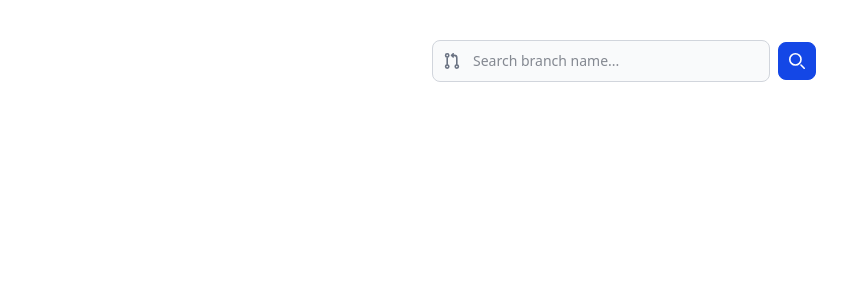
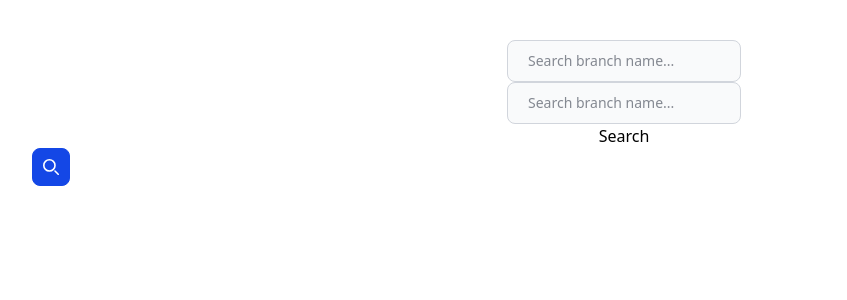
Before and after one commit to ghostbyte-dev/github-release-stats, a Next.js app: page / in a window 1280 px wide. Shown: the top 300 px of the page, without its empty margins (16-863 px from the left). Built offline with nearby package versions, Linux system fonts and the light colour scheme.

Commit message:
implement search with api

```diff
--- a/app/page.tsx
+++ b/app/page.tsx
@@ -3,23 +3,20 @@
 import Card from "@/components/card";
 import SearchBar from "@/components/searchBar";
 import type { Release } from "@/types/release";
+import type { Search } from "@/types/search";
 import { useMutation } from "@tanstack/react-query";
-import { useState } from "react";
 
 export default function Home() {
-  const [searchString, setSearchString] = useState<string>("");
-
   const releases = useMutation({
-    mutationFn: () => fetchReleases(),
+    mutationFn: (search: Search) => fetchReleases(search),
     onSuccess(data) {
       console.log(data);
     },
   });
 
-  const fetchReleases = async (): Promise<Release[]> => {
-    console.log("hallo");
+  const fetchReleases = async (search: Search): Promise<Release[]> => {
     const response = await fetch(
-      "/api/releases?user=ghostbyte-dev&repo=pixelix"
+      `/api/releases?user=${search.user}&repo=${search.repo}`
     );
     if (!response.ok) {
       throw new Error("Network response was not ok");
@@ -28,22 +25,40 @@ export default function Home() {
     return response.json();
   };
 
-  const search = () => {
-    console.log("hallo");
-    releases.mutate();
+  const search = (search: Search) => {
+    releases.mutate(search);
   };
 
   return (
     <div>
       <SearchBar
-        onChange={(value) => setSearchString(value)}
-        value={searchString}
         onSubmit={search}
       />
+      <button
+        type="submit"
+        className="p-2.5 ms-2 text-sm font-medium text-white bg-blue-700 rounded-lg border border-blue-700 hover:bg-blue-800 focus:ring-4 focus:outline-none focus:ring-blue-300 dark:bg-blue-600 dark:hover:bg-blue-700 dark:focus:ring-blue-800"
+      >
+        <svg
+          className="w-4 h-4"
+          aria-hidden="true"
+          xmlns="http://www.w3.org/2000/svg"
+          fill="none"
+          viewBox="0 0 20 20"
+        >
+          <path
+            stroke="currentColor"
+            strokeLinecap="round"
+            strokeLinejoin="round"
+            strokeWidth="2"
+            d="m19 19-4-4m0-7A7 7 0 1 1 1 8a7 7 0 0 1 14 0Z"
+          />
+        </svg>
+        <span className="sr-only">Search</span>
+      </button>
       {releases.data ? (
         <div>
           {releases.data.map((release: Release) => {
-            return <div key={release.url}>{release.url}</div>;
+            return <div key={release.url}>{release.name}</div>;
           })}
         </div>
       ) : (
--- a/components/card.tsx
+++ b/components/card.tsx
@@ -1,4 +1,4 @@
-import { Release } from "@/types/release";
+import type { Release } from "@/types/release";
 
 interface CardProps {
   releases: Release[];
@@ -11,7 +11,7 @@ const Card = ({ releases }: CardProps) => {
     <div className="p-5 bg-neutral-200 rounded-2xl">
       <p>{latestRelease.author.login}</p>
       <span className="font-bold text-3xl">
-        {latestRelease.assets[0].download_count}
+        {latestRelease.assets[0]?.download_count ?? ""}
       </span>
     </div>
   );
--- /dev/null
+++ b/components/input.tsx
@@ -0,0 +1,26 @@
+interface InputProps {
+  value: string;
+  onChange: (e: string) => void;
+}
+
+const Input = (props: InputProps) => {
+  return (
+    <div
+      className="flex items-center max-w-sm mx-auto"
+    >
+      <label htmlFor="simple-search" className="sr-only">
+        Search
+      </label>
+        <input
+          type="text"
+          id="simple-search"
+          className="bg-gray-50 border border-gray-300 text-gray-900 text-sm rounded-lg focus:ring-blue-500 focus:border-blue-500 block w-full ps-5 p-2.5  dark:bg-gray-700 dark:border-gray-600 dark:placeholder-gray-400 dark:text-white dark:focus:ring-blue-500 dark:focus:border-blue-500"
+          placeholder="Search branch name..."
+          required
+          onChange={(e) => props.onChange(e.target.value)}
+        />
+      </div>
+  );
+};
+
+export default Input;
--- a/components/searchBar.tsx
+++ b/components/searchBar.tsx
@@ -1,68 +1,23 @@
+"use client"
+import { useState } from "react";
+import Input from "./input";
+import type { Search } from "@/types/search";
+
 interface SearchBarProps {
-  value: string;
-  onChange: (e: string) => void;
-  onSubmit: () => void;
+  onSubmit: (search: Search) => void;
 }
 
 const SearchBar = (props: SearchBarProps) => {
-  return (
-    <form
-      className="flex items-center max-w-sm mx-auto"
-      action={props.onSubmit}
-    >
-      <label htmlFor="simple-search" className="sr-only">
-        Search
-      </label>
-      <div className="relative w-full">
-        <div className="absolute inset-y-0 start-0 flex items-center ps-3 pointer-events-none">
-          <svg
-            className="w-4 h-4 text-gray-500 dark:text-gray-400"
-            aria-hidden="true"
-            xmlns="http://www.w3.org/2000/svg"
-            fill="none"
-            viewBox="0 0 18 20"
-          >
-            <path
-              stroke="currentColor"
-              strokeLinecap="round"
-              strokeLinejoin="round"
-              strokeWidth="2"
-              d="M3 5v10M3 5a2 2 0 1 0 0-4 2 2 0 0 0 0 4Zm0 10a2 2 0 1 0 0 4 2 2 0 0 0 0-4Zm12 0a2 2 0 1 0 0 4 2 2 0 0 0 0-4Zm0 0V6a3 3 0 0 0-3-3H9m1.5-2-2 2 2 2"
-            />
-          </svg>
+    const [user, setUser] = useState<string>("")
+    const [repo, setRepo] = useState<string>("")
+
+    return (
+        <div className="flex flex-col">
+            <Input value={user} onChange={setUser}/>
+            <Input value={repo} onChange={setRepo}/>
+            <button type="button" onClick={() => props.onSubmit({user, repo})}>Search</button>
         </div>
-        <input
-          type="text"
-          id="simple-search"
-          className="bg-gray-50 border border-gray-300 text-gray-900 text-sm rounded-lg focus:ring-blue-500 focus:border-blue-500 block w-full ps-10 p-2.5  dark:bg-gray-700 dark:border-gray-600 dark:placeholder-gray-400 dark:text-white dark:focus:ring-blue-500 dark:focus:border-blue-500"
-          placeholder="Search branch name..."
-          required
-          onChange={(e) => props.onChange(e.target.value)}
-        />
-      </div>
-      <button
-        type="submit"
-        className="p-2.5 ms-2 text-sm font-medium text-white bg-blue-700 rounded-lg border border-blue-700 hover:bg-blue-800 focus:ring-4 focus:outline-none focus:ring-blue-300 dark:bg-blue-600 dark:hover:bg-blue-700 dark:focus:ring-blue-800"
-      >
-        <svg
-          className="w-4 h-4"
-          aria-hidden="true"
-          xmlns="http://www.w3.org/2000/svg"
-          fill="none"
-          viewBox="0 0 20 20"
-        >
-          <path
-            stroke="currentColor"
-            strokeLinecap="round"
-            strokeLinejoin="round"
-            strokeWidth="2"
-            d="m19 19-4-4m0-7A7 7 0 1 1 1 8a7 7 0 0 1 14 0Z"
-          />
-        </svg>
-        <span className="sr-only">Search</span>
-      </button>
-    </form>
-  );
-};
+    )
+}
 
 export default SearchBar;
--- /dev/null
+++ b/types/search.ts
@@ -0,0 +1,4 @@
+export type Search = {
+	user: string;
+	repo: string;
+};
```
